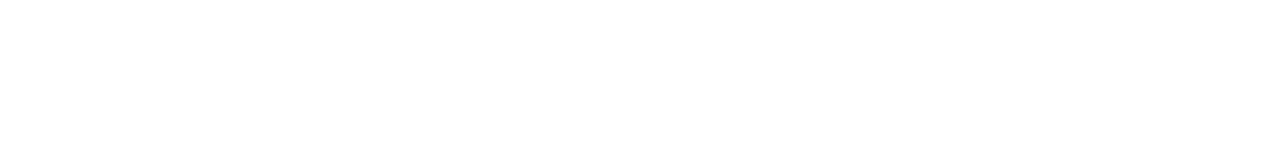
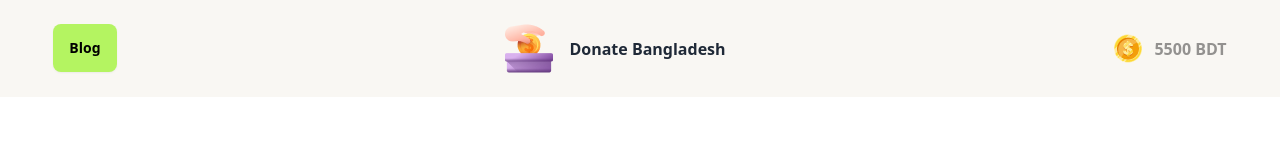
Before and after one commit to forhad1518/assignment-05, a plain HTML site: page index.html in a window 1280 px wide. Drawn offline with nearby package versions, Linux system fonts and the light colour scheme.

Commit message:
create nav bar

```diff
--- a/index.html
+++ b/index.html
@@ -21,7 +21,7 @@
                 textColor1: '#111111',
                 textColor2: '#111111B3',
                 primaryColor: '#F9F7F3',
-                secondaryColor: '#1111110D',
+                secondaryColor: '#11111171',
                 btnFieldColor: '#B4F461',
               }
             }
@@ -30,8 +30,27 @@
       </script>
 </head>
 <body>
-    <header>
-
+    <header class="bg-primaryColor">
+        <nav class="w-11/12 mx-auto py-6 flex justify-between">
+            <!-- Blog Button -->
+            <div>
+                <button class="btn btn-success bg-btnFieldColor border-none hover:bg-[white] hover:border font-bold">Blog</button>
+            </div>
+            <!-- Blog Button End-->
+            <div class="flex gap-4 items-center">
+                <img src="assets/logo.png" alt="">
+                <h4 class="font-bold">Donate Bangladesh</h4>
+            </div>
+            <div class="flex gap-3 items-center">
+                <img src="assets/coin.png" alt="">
+                <h4 class="text-secondaryColor font-bold">
+                    <!-- Corrent Balance -->
+                    <span>5500</span>
+                    <span>BDT</span>
+                    <!-- Corrent Balance -->
+                </h4>
+            </div>
+        </nav>
     </header>
     <main>
 
```
